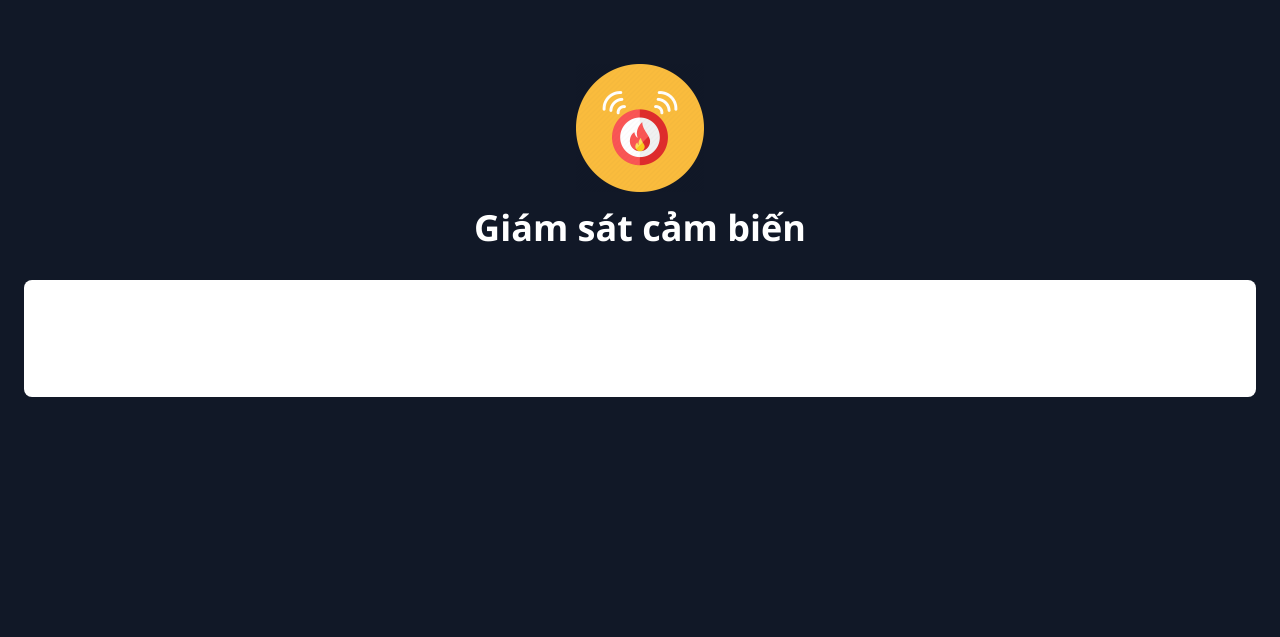
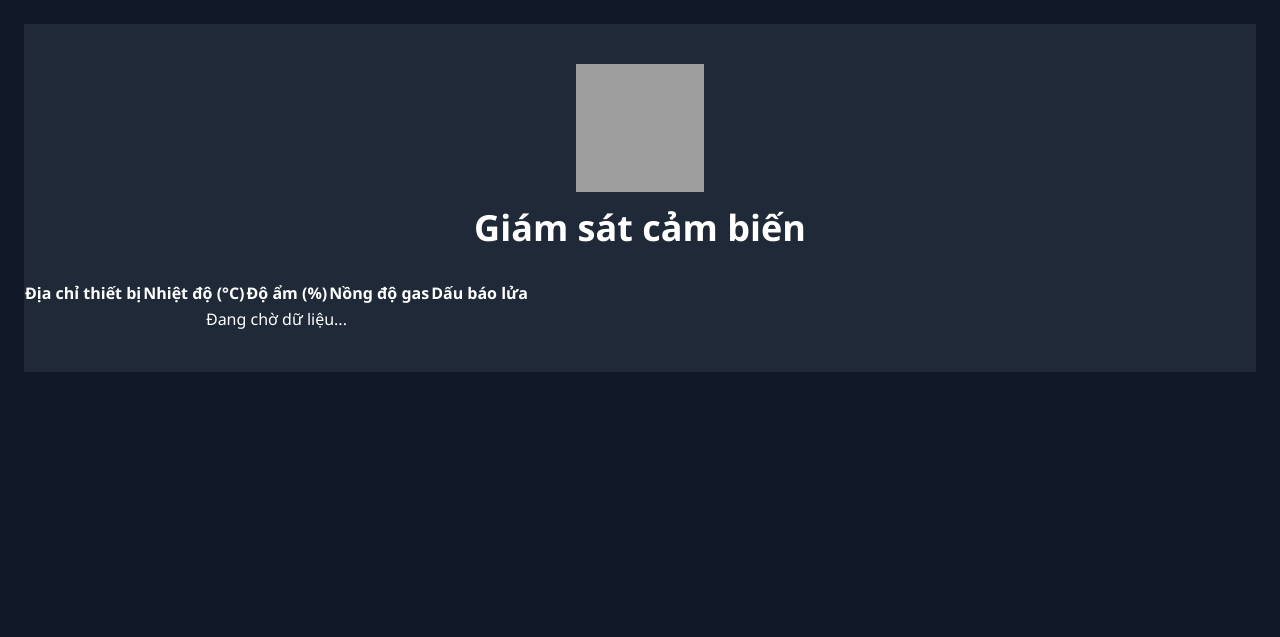
Before and after one commit to huy-893344/fire-alarm-flask, a Flask app: page /dashboard in a window 1280 px wide. Shown: the part 60-697 px from the top of the page. Run offline with Flask 3, Linux system fonts and the light colour scheme; the visitor is signed in with stand-in values (Sample User, id 1); some libraries are stand-ins or nearby versions; grey boxes are pictures that could not be loaded.

Commit message:
Update dashboard.html

```diff
--- a/templates/dashboard.html
+++ b/templates/dashboard.html
@@ -2,41 +2,42 @@
 {% block title %}Dashboard | Fire Alarm{% endblock %}
 
 {% block body %}
-<div class="container mx-auto py-10">
-  <!-- Icon and Page Title -->
-  <div class="flex flex-col items-center mb-8">
-    <img src="{{ url_for('static', filename='img/node.png') }}" alt="Sensor Icon" class="w-32 h-32 mb-4" />
+<div class="bg-gray-800 py-10">
+  <!-- Icon and Title Section -->
+  <div class="container mx-auto text-center mb-8">
+    <img src="{{ url_for('static', filename='img/fire_sensor.png') }}" alt="Sensor Icon" class="mx-auto w-32 h-32 mb-4" />
     <h1 class="text-4xl font-bold text-white">Giám sát cảm biến</h1>
   </div>
 
-  <!-- Sensor Data Table -->
-  <div class="overflow-x-auto">
-    <table class="w-full bg-white rounded-lg overflow-hidden">
+  <!-- Data Table Section -->
+  <div class="container mx-auto">
+    <div class="table-container">
+      <table>
         <thead>
-        <tr class="bg-orange-500 text-white uppercase text-sm leading-normal">
-          <th class="py-3 px-6">Địa chỉ thiết bị</th>
-          <th class="py-3 px-6">Nhiệt độ (°C)</th>
-          <th class="py-3 px-6">Độ ẩm (%)</th>
-          <th class="py-3 px-6">Nồng độ gas</th>
-          <th class="py-3 px-6">Dấu báo lửa</th>
+          <tr>
+            <th>Địa chỉ thiết bị</th>
+            <th>Nhiệt độ (°C)</th>
+            <th>Độ ẩm (%)</th>
+            <th>Nồng độ gas</th>
+            <th>Dấu báo lửa</th>
           </tr>
         </thead>
         <tbody id="sensor-data">
           <tr>
-          <td colspan="5" class="text-center py-6">Đang chờ dữ liệu...</td>
+            <td colspan="5" class="text-center">Đang chờ dữ liệu...</td>
           </tr>
         </tbody>
       </table>
     </div>
   </div>
+</div>
 {% endblock %}
 
 {% block scripts %}
-<!-- Firebase SDK -->
 <script src="https://www.gstatic.com/firebasejs/9.6.1/firebase-app-compat.js"></script>
 <script src="https://www.gstatic.com/firebasejs/9.6.1/firebase-database-compat.js"></script>
 <script>
-  // Firebase project config (thay YOUR_ bằng giá trị thực)
+  // Firebase config
   const firebaseConfig = {
     apiKey: "YOUR_API_KEY",
     authDomain: "YOUR_AUTH_DOMAIN",
@@ -48,29 +49,29 @@
   };
   firebase.initializeApp(firebaseConfig);
 
-  // Lắng nghe data real-time
+  // Real-time listener
   const dbRef = firebase.database().ref('DataSensorRealTime');
   dbRef.on('value', snapshot => {
     const data = snapshot.val() || {};
     const tbody = document.getElementById('sensor-data');
     tbody.innerHTML = '';
 
-    if (!Object.keys(data).length) {
+    if (Object.keys(data).length === 0) {
       tbody.innerHTML = '<tr><td colspan="5" class="text-center py-6">Chưa có dữ liệu</td></tr>';
       return;
     }
 
-    Object.entries(data).forEach(([sid, item]) => {
+    for (const [sid, item] of Object.entries(data)) {
       const tr = document.createElement('tr');
       tr.innerHTML = `
-        <td class="border-t border-gray-200 py-3 px-6">${item.send_address || sid}</td>
-        <td class="border-t border-gray-200 py-3 px-6">${item.temperature ?? '—'}</td>
-        <td class="border-t border-gray-200 py-3 px-6">${item.humidity ?? '—'}</td>
-        <td class="border-t border-gray-200 py-3 px-6">${item.mq2 ?? '—'}</td>
-        <td class="border-t border-gray-200 py-3 px-6">${item.fire ? '<span class="text-red-600 font-semibold">Có</span>' : 'Không'}</td>
+        <td>${item.send_address || sid}</td>
+        <td>${item.temperature ?? '—'}</td>
+        <td>${item.humidity ?? '—'}</td>
+        <td>${item.mq2 ?? '—'}</td>
+        <td>${item.fire ? '<span class="text-red-600 font-semibold">Có</span>' : 'Không'}</td>
       `;
       tbody.appendChild(tr);
-    });
+    }
   });
 </script>
 {% endblock %}
```
Lines whose indentation alone changed are shown as unchanged.
